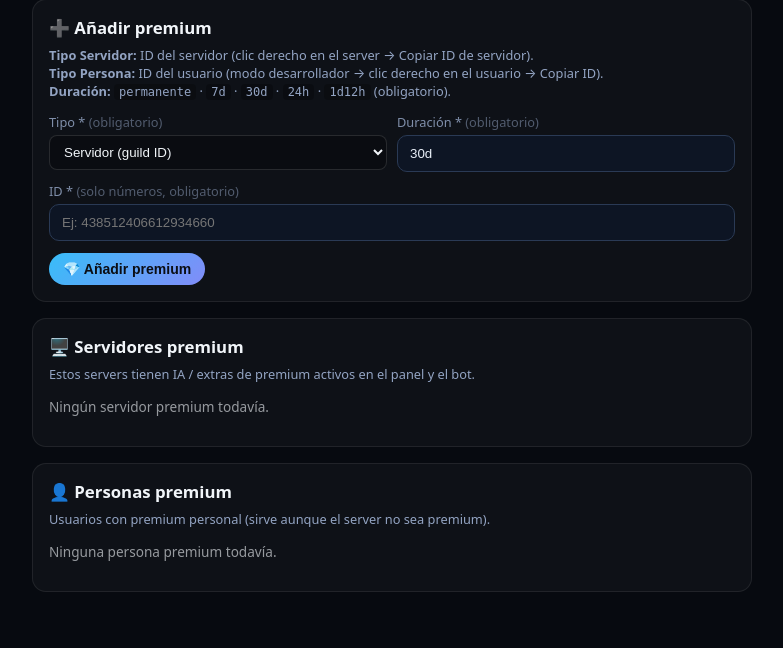
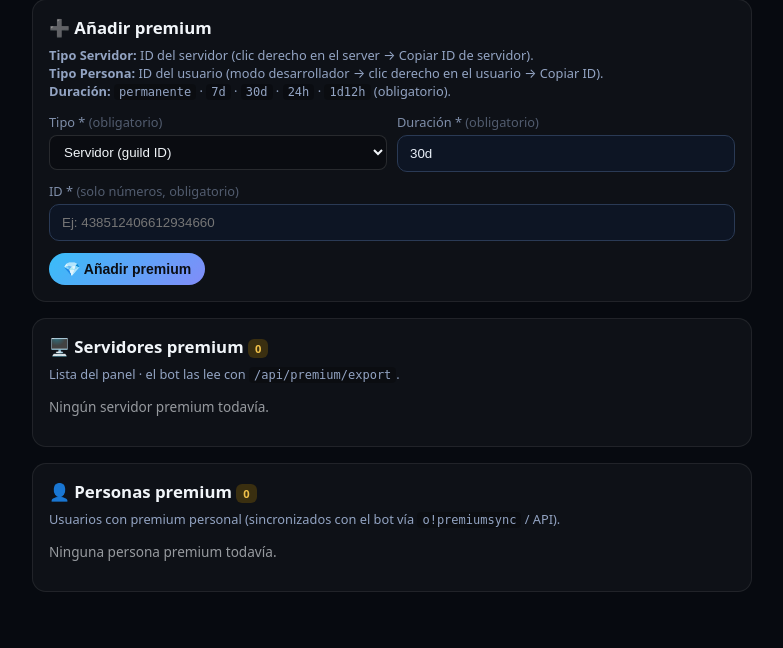
Before and after one commit to wesleyandres50-svg/dette-panel, a FastAPI app: template templates/owner.html in a window 1280 px wide. Shown: the part 193-841 px from the top of the page, without its empty margins (248-1031 px from the left). Run offline with FastAPI, Linux system fonts and the light colour scheme; the template is opened without the code that fills it, so the values that code supplies are empty.

Commit message:
Update owner.html

```diff
--- a/templates/owner.html
+++ b/templates/owner.html
@@ -73,8 +73,8 @@
 
   {# ——— SERVIDORES ——— #}
   <div class="owner-card">
-    <h2>🖥️ Servidores premium</h2>
-    <p class="hint">Estos servers tienen IA / extras de premium activos en el panel y el bot.</p>
+    <h2>🖥️ Servidores premium <span class="badge-mini">{{ premium_guilds|length if premium_guilds else 0 }}</span></h2>
+    <p class="hint">Lista del panel · el bot las lee con <code>/api/premium/export</code>.</p>
     {% if premium_guilds %}
       {% for gid, entry in premium_guilds.items() %}
         <div class="list-item">
@@ -102,8 +102,8 @@
 
   {# ——— PERSONAS ——— #}
   <div class="owner-card">
-    <h2>👤 Personas premium</h2>
-    <p class="hint">Usuarios con premium personal (sirve aunque el server no sea premium).</p>
+    <h2>👤 Personas premium <span class="badge-mini">{{ premium_users|length if premium_users else 0 }}</span></h2>
+    <p class="hint">Usuarios con premium personal (sincronizados con el bot vía <code>o!premiumsync</code> / API).</p>
     {% if premium_users %}
       {% for uid, entry in premium_users.items() %}
         <div class="list-item">
```
